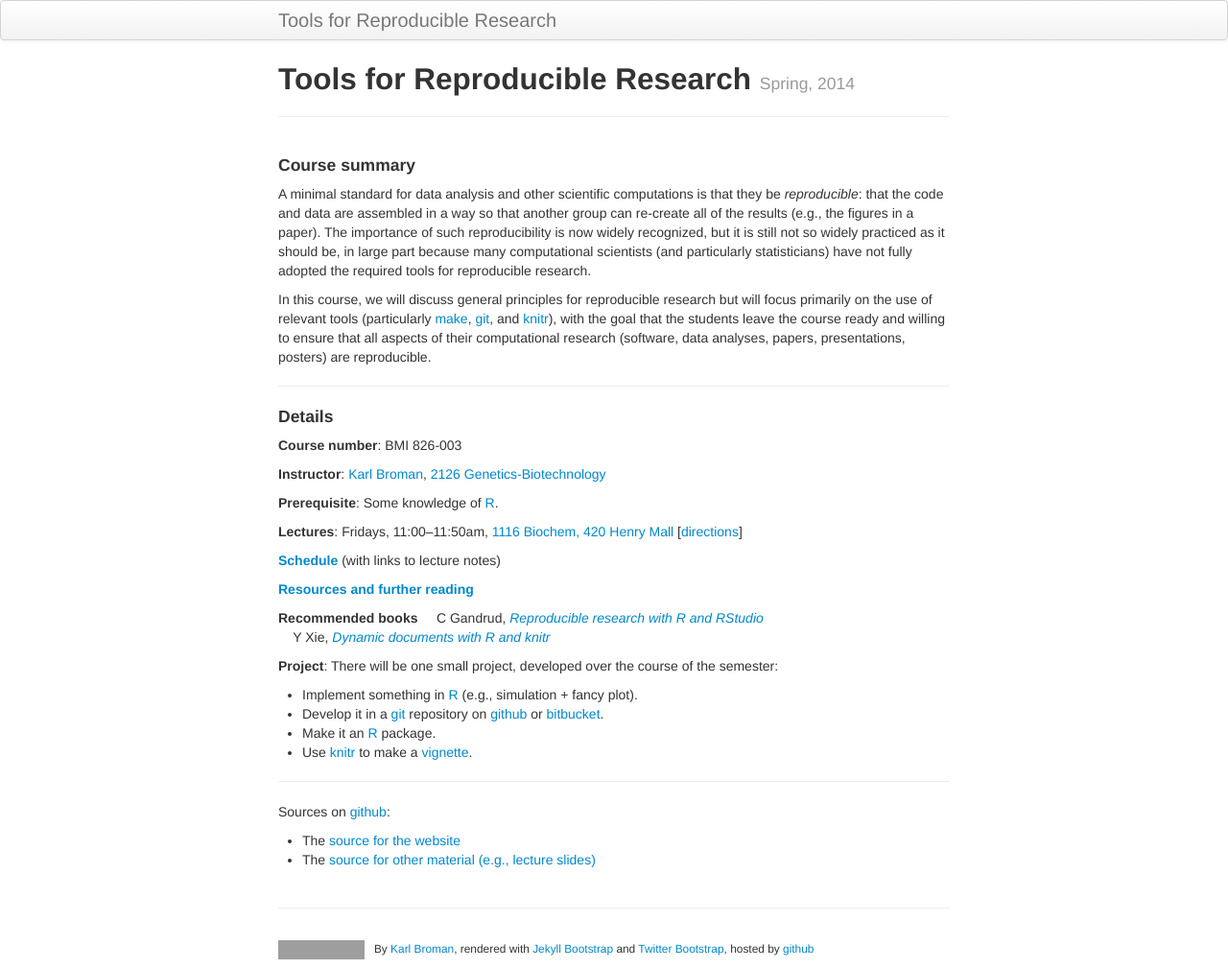
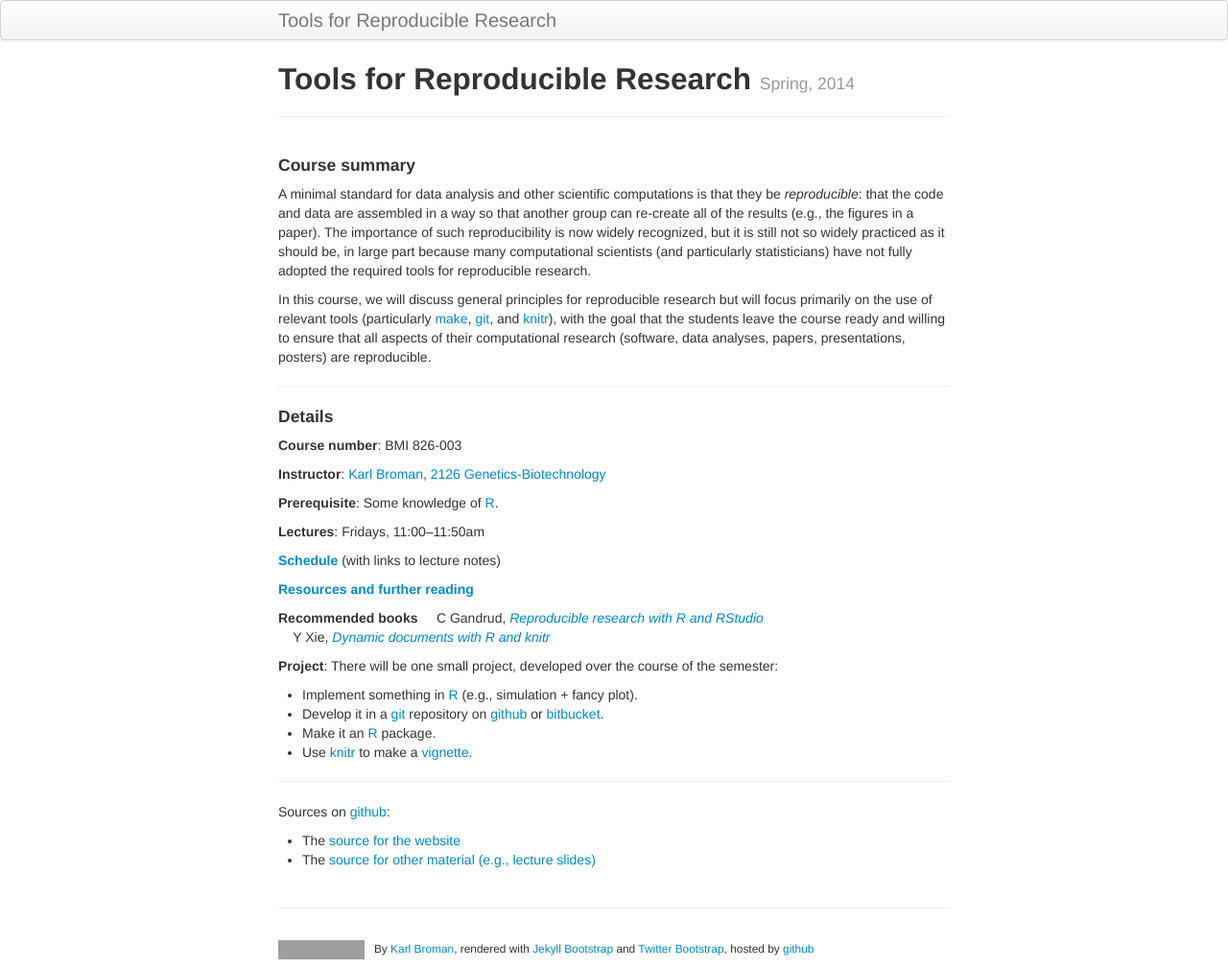
Before and after one commit to kbroman/Tools4RR, a Jekyll site: the page built from index.md, in a window 1280 px wide. Shown: the whole page at 96% size. Built offline with Jekyll 4.4.1, drawn with Linux system fonts in a browser that asks for light colours; grey boxes are pictures that could not be loaded.

Commit message:
Remove reference to lecture room

```diff
--- a/index.md
+++ b/index.md
@@ -36,9 +36,7 @@ data analyses, papers, presentations, posters) are reproducible.
 
 **Prerequisite**: Some knowledge of [R](http://www.r-project.org).
 
-**Lectures**: Fridays, 11:00&ndash;11:50am,
-[1116 Biochem, 420 Henry Mall](http://map.wisc.edu/s/psk50tw2)
-\[[directions](pages/directions.html)\]
+**Lectures**: Fridays, 11:00&ndash;11:50am
 
 **[Schedule](pages/schedule.html)** (with links to lecture notes)
 
```
